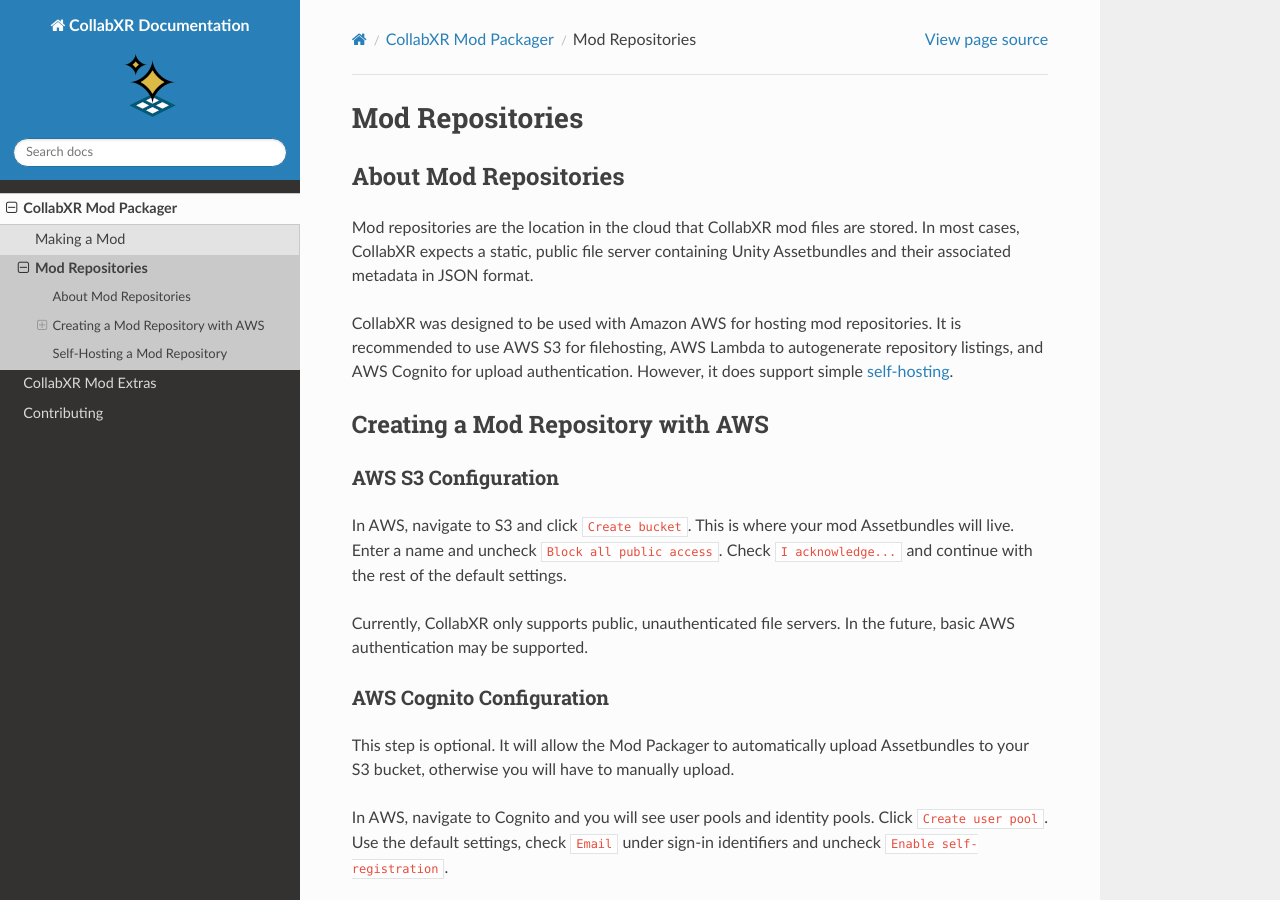
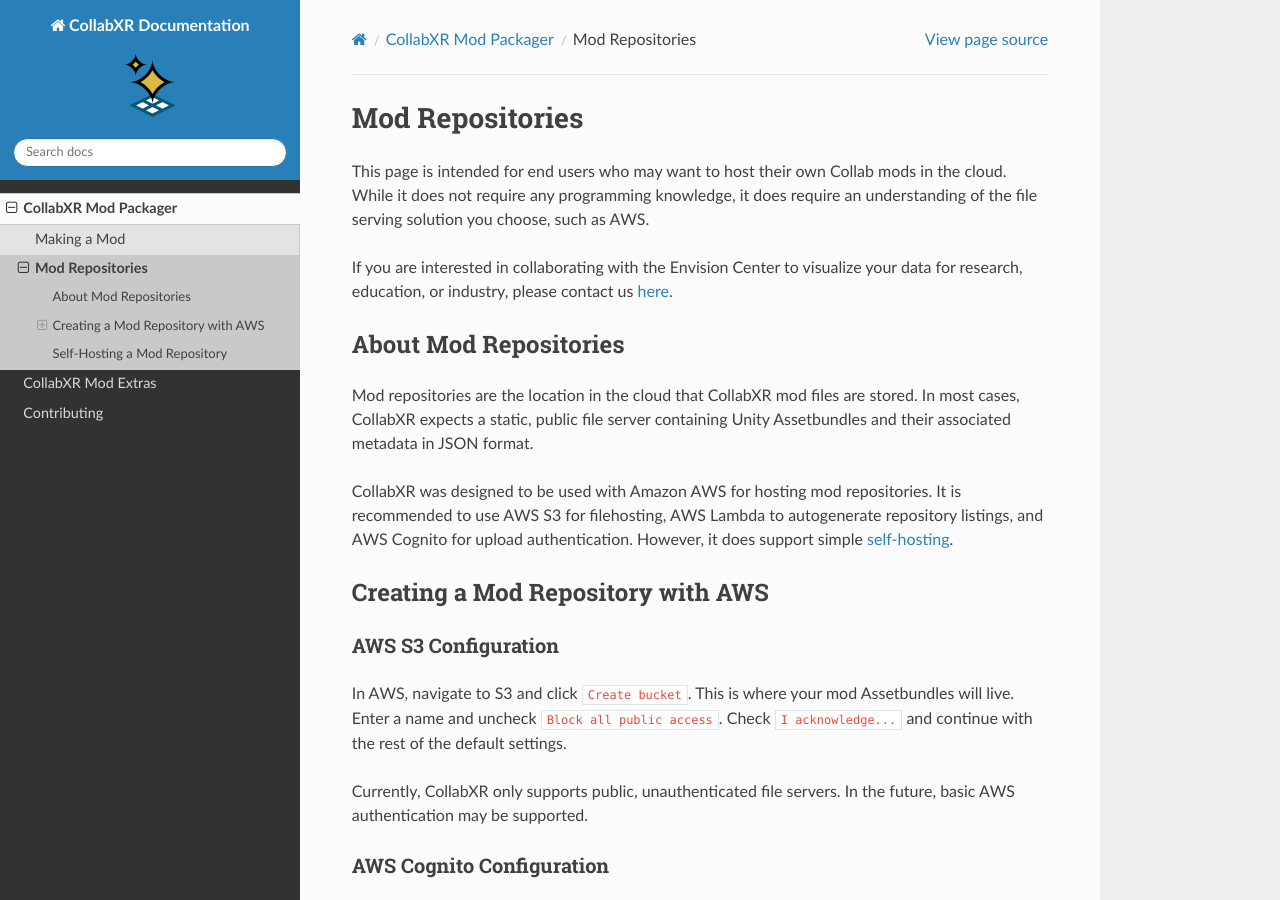
Before and after one commit to Envision-Center/CollabXR-Documentation, a Sphinx documentation site: the page built from docs/source/modpackager/modrepository.rst, in a window 1280 px wide and 900 px high. Built offline with Sphinx 7.4.7 and the Read the Docs theme 3.1.0, drawn with Linux system fonts in a browser that asks for light colours; some of the changed text lies outside the part shown.

Commit message:
minor text fixes

```diff
--- a/docs/source/modpackager/index.mjs
+++ b/docs/source/modpackager/index.mjs
@@ -11,7 +11,7 @@
 
 	CognitoURL: "cognito-idp.us-east-1.amazonaws.com/",
 	CognitoUserPool: "enter-your-user-pool-id",
-	CognitoClientID: "272q6v02f9p848r427nko3vmkh",
+	CognitoClientID: "enter-your-user-pool-client-id",
 	CognitoIdentityPool: "enter-your-identity-pool-id",
 };
 
--- a/docs/source/modpackager/modrepository.rst
+++ b/docs/source/modpackager/modrepository.rst
@@ -1,5 +1,8 @@
 Mod Repositories
 ============
+This page is intended for end users who may want to host their own Collab mods in the cloud. While it does not require any programming knowledge, it does require an understanding of the file serving solution you choose, such as AWS.
+
+If you are interested in collaborating with the Envision Center to visualize your data for research, education, or industry, please contact us `here <https://purdue.ca1.qualtrics.com/jfe/form/SV_2b0p3gqYpaiVLGS>`_.
 
 About Mod Repositories
 ------------------------------
```
Also changed, not shown: other parts of docs/source/modpackager/modrepository.rst (+1 -1 lines).
